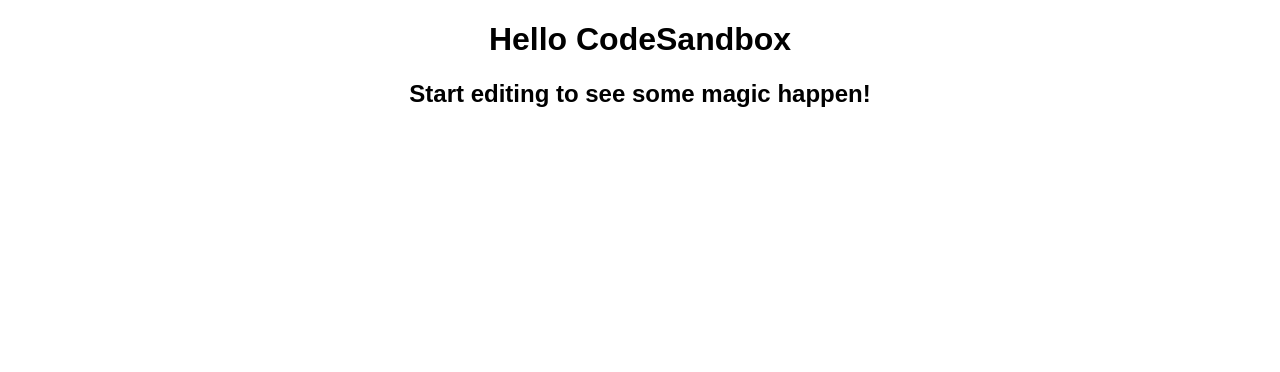
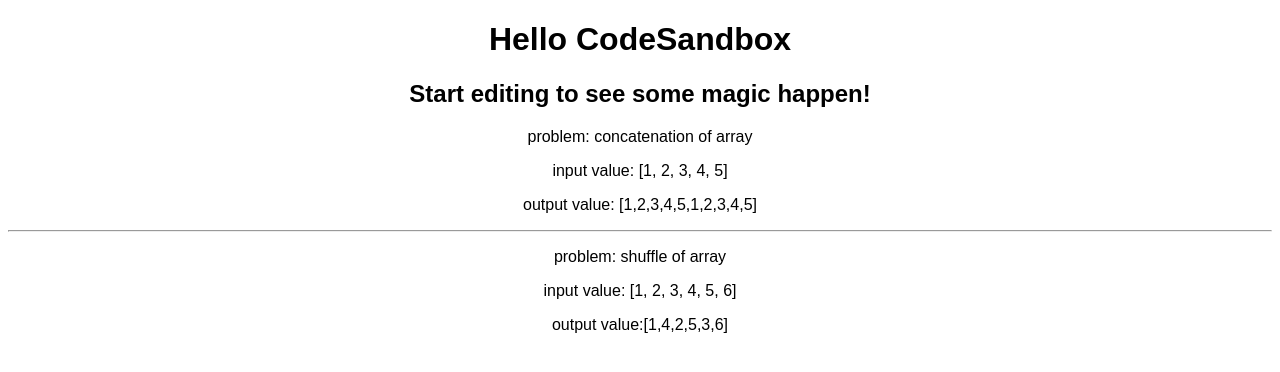
Before and after one commit to ebala96/problem_solving, a React (Create React App) app: page / in a window 1280 px wide. Shown: the top 372 px of the page. Built offline with nearby package versions, Linux system fonts and the light colour scheme.

Commit message:
Day 1&2 problems

```diff
--- a/src/App.js
+++ b/src/App.js
@@ -1,10 +1,23 @@
 import "./styles.css";
+import concatArray from "./problems/concat_of_array";
+import shuffleArray from "./problems/shuffle_array";
 
 export default function App() {
   return (
     <div className="App">
       <h1>Hello CodeSandbox</h1>
       <h2>Start editing to see some magic happen!</h2>
+      <div>
+        <p> problem: concatenation of array</p>
+        <p> input value: [1, 2, 3, 4, 5] </p>
+        <p> output value: {JSON.stringify(concatArray([1, 2, 3, 4, 5]))}</p>
+      </div>
+      <hr></hr>
+      <div>
+        <p>problem: shuffle of array</p>
+        <p>input value: [1, 2, 3, 4, 5, 6] </p>
+        <p>output value:{JSON.stringify(shuffleArray([1, 2, 3, 4, 5, 6]))}</p>
+      </div>
     </div>
   );
 }
--- /dev/null
+++ b/src/problems/concat_of_array.js
@@ -0,0 +1,18 @@
+/*Concatenation of Array
+Given an integer array nums of length n, you want to
+create an array ans of length 2n where ans[i] == nums[i]
+and ans[i + n] == nums[i] for 0 <= i < n (0-indexed).
+Specifically, ans is the concatenation of two nums arrays.
+Return the array ans.*/
+
+var concatArray = (arr) => {
+  let returnArray = [];
+  let arrLen = arr.length;
+  for (var i = 0; i < arrLen; i++) {
+    returnArray[i] = arr[i];
+    returnArray[i + arrLen] = arr[i];
+  }
+  return returnArray;
+};
+
+export default concatArray;
--- /dev/null
+++ b/src/problems/shuffle_array.js
@@ -0,0 +1,16 @@
+// Shuffle the Array
+// Given the array nums consisting of 2n elements in the
+// form [x1,x2,...,xn,y1,y2,...,yn].
+// Return the array in the form [x1,y1,x2,y2,...,xn,yn].
+
+var shuffleArray = (arr) => {
+  let midLen = arr.length / 2;
+  let returnArray = [];
+  for (var i = 0; i < midLen; i++) {
+    returnArray[2 * i] = arr[i];
+    returnArray[2 * i + 1] = arr[i + midLen];
+  }
+  return returnArray;
+};
+
+export default shuffleArray;
```
Also changed, not shown: .codesandbox/tasks.json (added), 1 other file (tests, documents, lock files or other folders).
